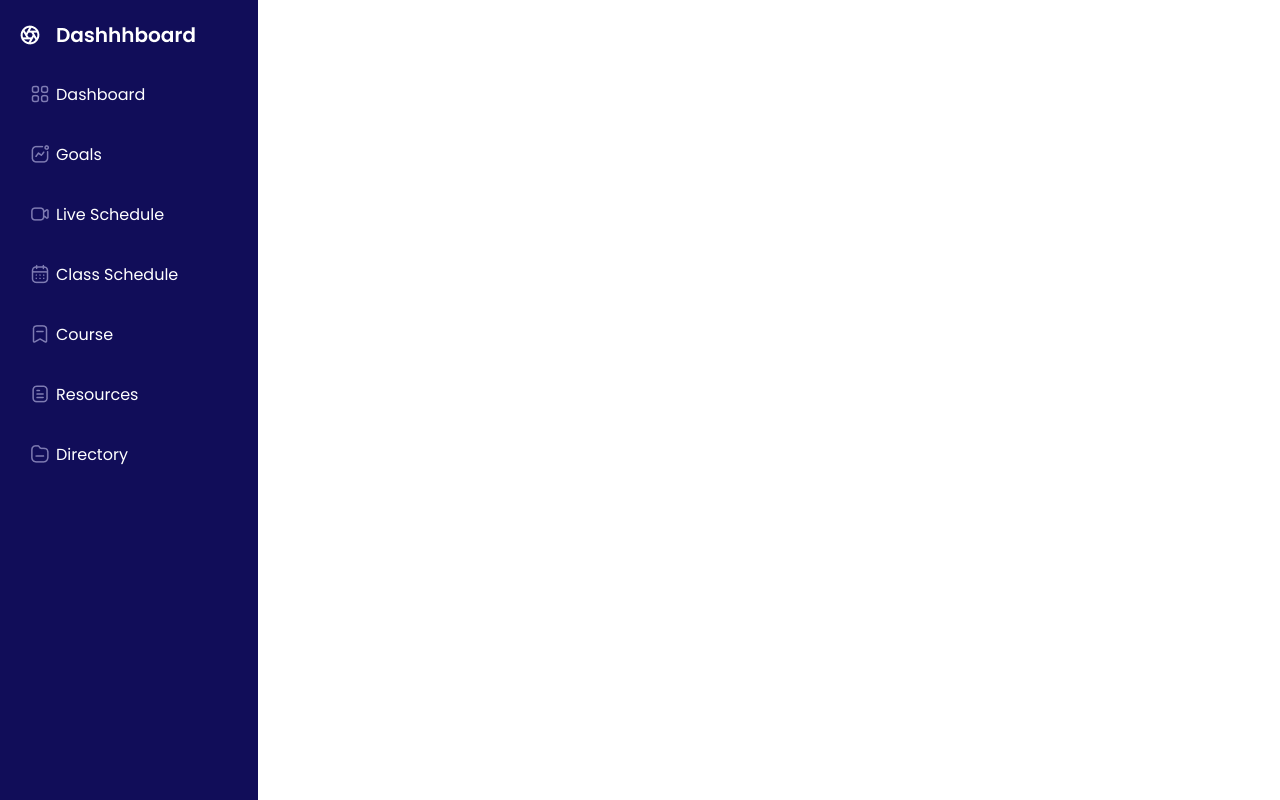
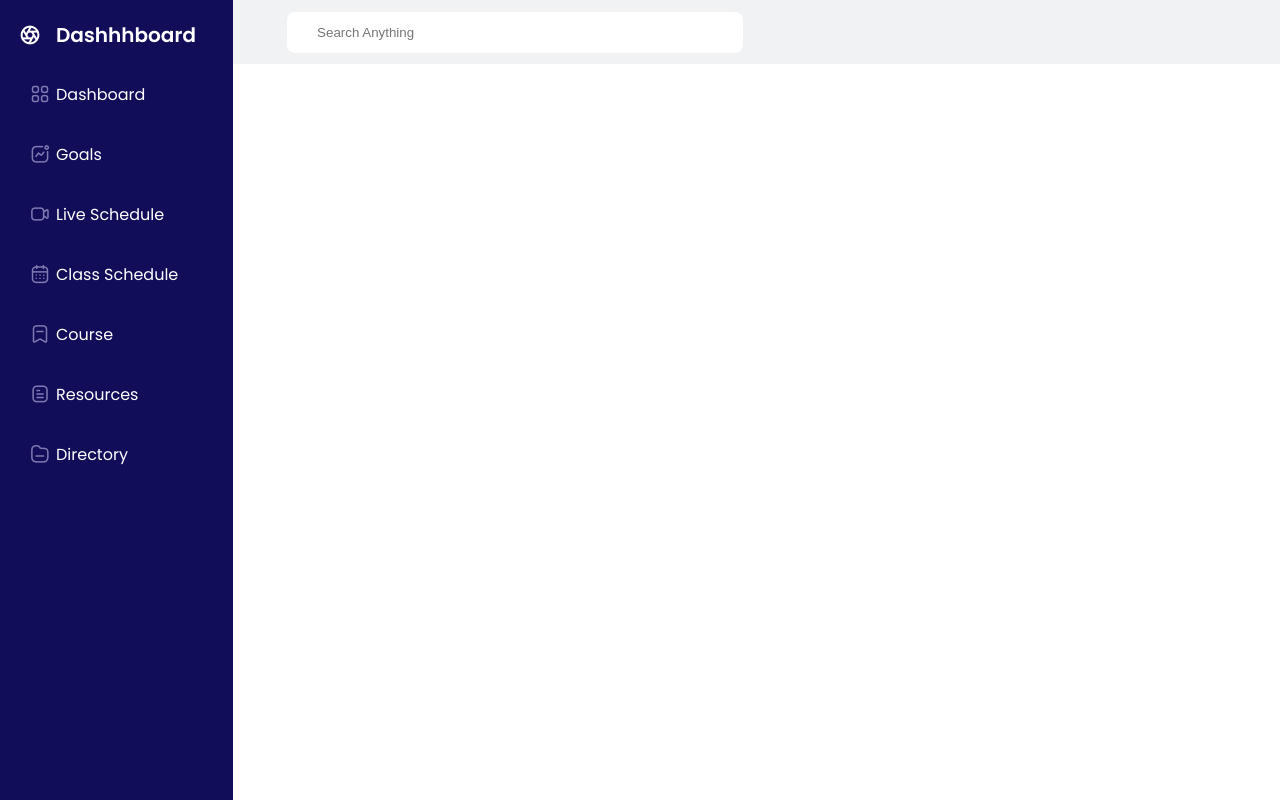
Before and after one commit to HackYourFuture-CPH/class-25-erikson, a React (Create React App) app in the folder frontend/: page /dashboard in a window 1280 px wide. Shown: the top 800 px of the page. Built offline with nearby package versions, Linux system fonts and the light colour scheme; no server answers; sample sign-in values are in the browser's storage.

Commit message:
search added

```diff
--- a/frontend/src/pages/dashboard/Dashboard.css
+++ b/frontend/src/pages/dashboard/Dashboard.css
@@ -1,3 +1,8 @@
+.dashboard-layout{
+  display: flex;
+}
+
+
 /* Define the styles for the sidebar */
 .sidebar {
   width: 258px; /* Width set to 258px */
@@ -58,3 +63,20 @@ height: 64px;
 left: 258px;
 background-color: #F1F2F4;
 }
+
+.search{
+ width:  456px;
+height: 41px;
+margin-top: 12px;
+margin-left: 24px;
+padding: 10px 12px 10px 12px;
+border-radius: 8px;
+gap: 10px;
+border: none;
+}
+
+.search-icon{
+  background-size: 30px 30px; /* Adjust the size as needed */
+  padding-left: 30px;
+  z-index: 1;
+}
--- a/frontend/src/pages/dashboard/Dashboard.tsx
+++ b/frontend/src/pages/dashboard/Dashboard.tsx
@@ -1,6 +1,7 @@
 import React from 'react';
 import signout from '../../hooks/signout';
 import './Dashboard.css';
+import SearchIcon from '@mui/icons-material/Search';
 const Dashboard: React.FC = () => {
 
   const handleLogout = async (): Promise<void> => {
@@ -76,8 +77,8 @@ const Dashboard: React.FC = () => {
       </nav>
         <div className='top-bar'>
         <form>
-        <label >Search:</label>
-        <input type="text" id="search" name="search" placeholder="Enter your search query"/>
+          <SearchIcon className='search-icon'></SearchIcon>
+        <input className='search search-icon'  type="text" id="search" name="search" placeholder="Search Anything"/>
        </form>
         </div>
 
```
